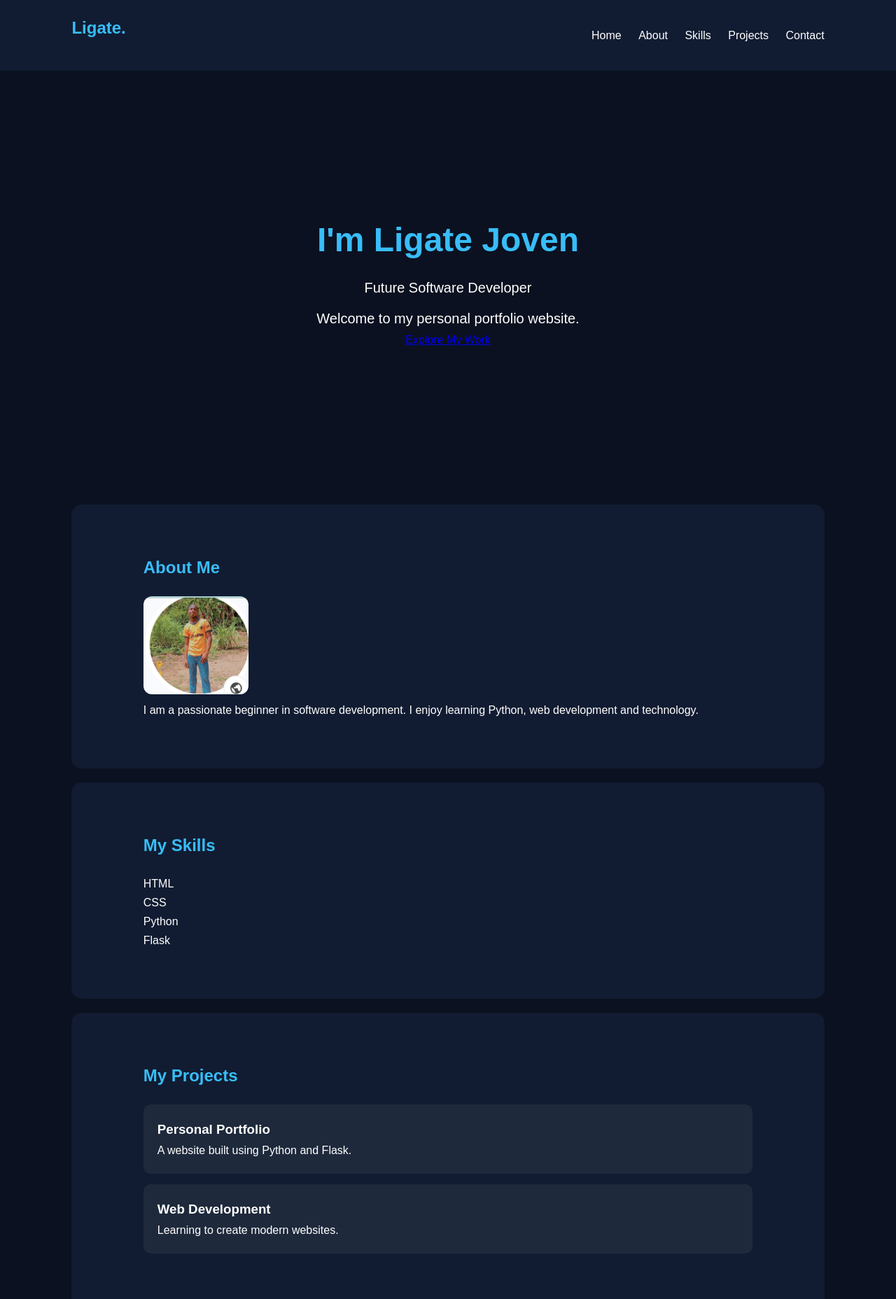
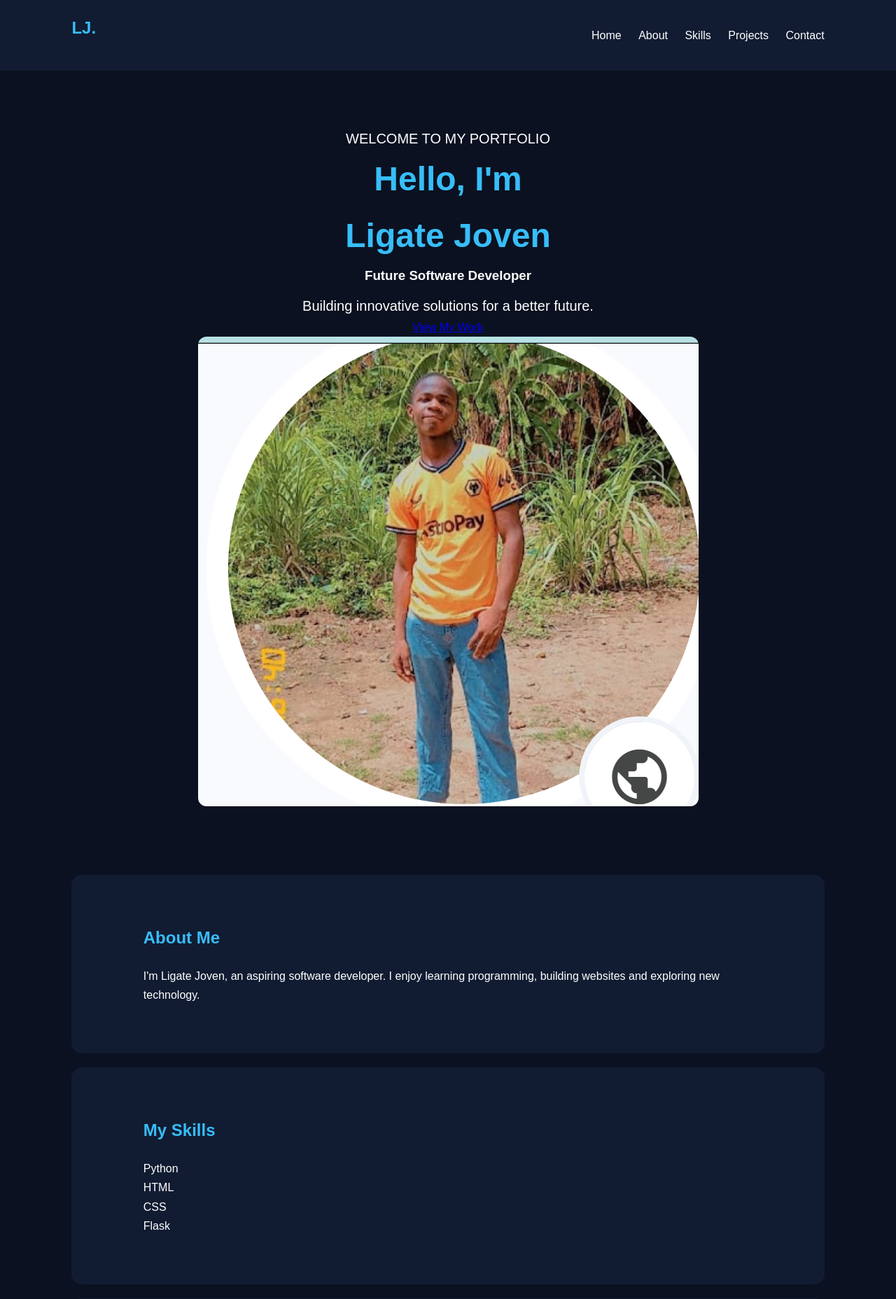
Before and after one commit to ligatejoven2-a11y/ligatejoven.com, a Flask app: page / in a window 1280 px wide. Shown: the top 1856 px of the page at 70% size. Run offline with Flask 3, Linux system fonts and the light colour scheme.

Commit message:
Update index.html

```diff
--- a/templates/index.html
+++ b/templates/index.html
@@ -8,9 +8,8 @@
     <link rel="stylesheet" href="{{ url_for('static', filename='style.css') }}">
 </head>
 <body>
-
-<header>
-    <h2>Ligate.</h2>
+<header class="navbar">
+    <h2>LJ.</h2>
     <nav>
         <a href="#home">Home</a>
         <a href="#about">About</a>
@@ -20,42 +19,50 @@
     </nav>
 </header>
 
-<section id="home">
-    <h1>I'm Ligate Joven</h1>
-    <p>Future Software Developer</p>
-    <p>Welcome to my personal portfolio website.</p>
-    <a href="#projects" class="hero-btn">Explore My Work</a>
+<section id="home" class="hero">
+    <div class="hero-text">
+        <p class="welcome">WELCOME TO MY PORTFOLIO</p>
+        <h1>Hello, I'm<br><span>Ligate Joven</span></h1>
+        <h3>Future Software Developer</h3>
+        <p>Building innovative solutions for a better future.</p>
+        <a href="#projects" class="main-btn">View My Work</a>
+    </div>
+    <div class="hero-image">
+        <img src="{{ url_for('static', filename='profile.jpg') }}" alt="Ligate Joven">
+    </div>
 </section>
 
-<section id="about">
-    <h2>About Me</h2>
-    <img src="{{ url_for('static', filename='profile.jpg') }}" alt="Ligate Joven" width="150">
-    <p>I am a passionate beginner in software development.
-       I enjoy learning Python, web development and technology.</p>
+<section id="about" class="content-section">
+    <h2>About <span>Me</span></h2>
+    <p>I'm Ligate Joven, an aspiring software developer.
+       I enjoy learning programming, building websites
+       and exploring new technology.</p>
 </section>
 
-<section id="skills">
-    <h2>My Skills</h2>
-    <p>HTML</p>
-    <p>CSS</p>
-    <p>Python</p>
-    <p>Flask</p>
+<section id="skills" class="content-section">
+    <h2>My <span>Skills</span></h2>
+    <div class="skills-grid">
+        <div class="skill">Python</div>
+        <div class="skill">HTML</div>
+        <div class="skill">CSS</div>
+        <div class="skill">Flask</div>
+    </div>
 </section>
 
-<section id="projects">
-    <h2>My Projects</h2>
+<section id="projects" class="content-section">
+    <h2>My <span>Projects</span></h2>
     <div class="project-card">
         <h3>Personal Portfolio</h3>
-        <p>A website built using Python and Flask.</p>
+        <p>A responsive portfolio website built with Python and Flask.</p>
     </div>
     <div class="project-card">
         <h3>Web Development</h3>
-        <p>Learning to create modern websites.</p>
+        <p>Exploring modern website design and development.</p>
     </div>
 </section>
 
-<section id="contact">
-    <h2>Contact Me</h2>
+<section id="contact" class="content-section">
+    <h2>Contact <span>Me</span></h2>
     <form action="/contact" method="POST" class="contact-form">
         <input type="text" name="name" placeholder="Your Name" required>
         <input type="email" name="email" placeholder="Your Email" required>
@@ -67,6 +74,5 @@
 <footer>
     <p>© 2026 Ligate Joven. All Rights Reserved.</p>
 </footer>
-
 </body>
 </html>
```
